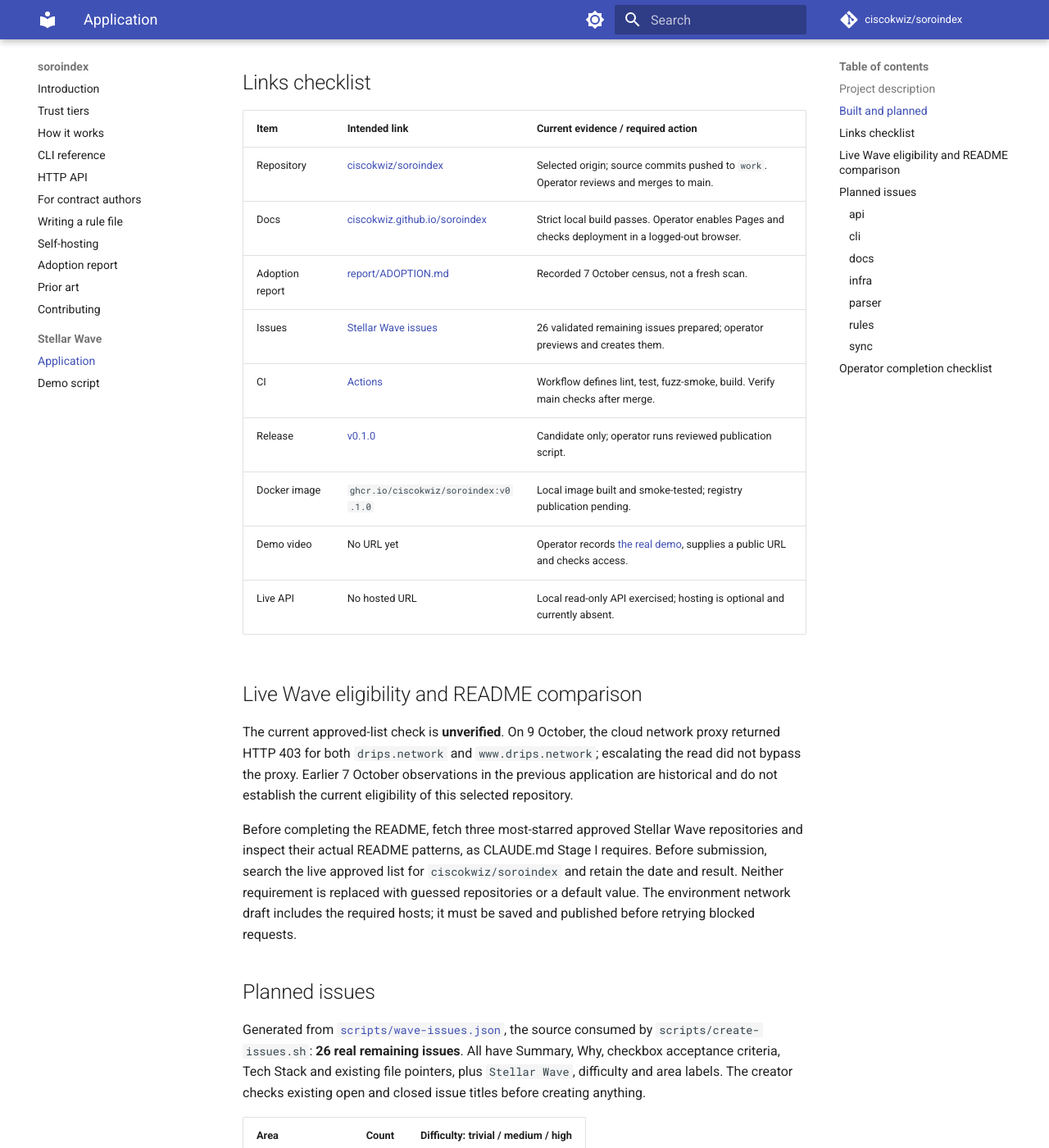
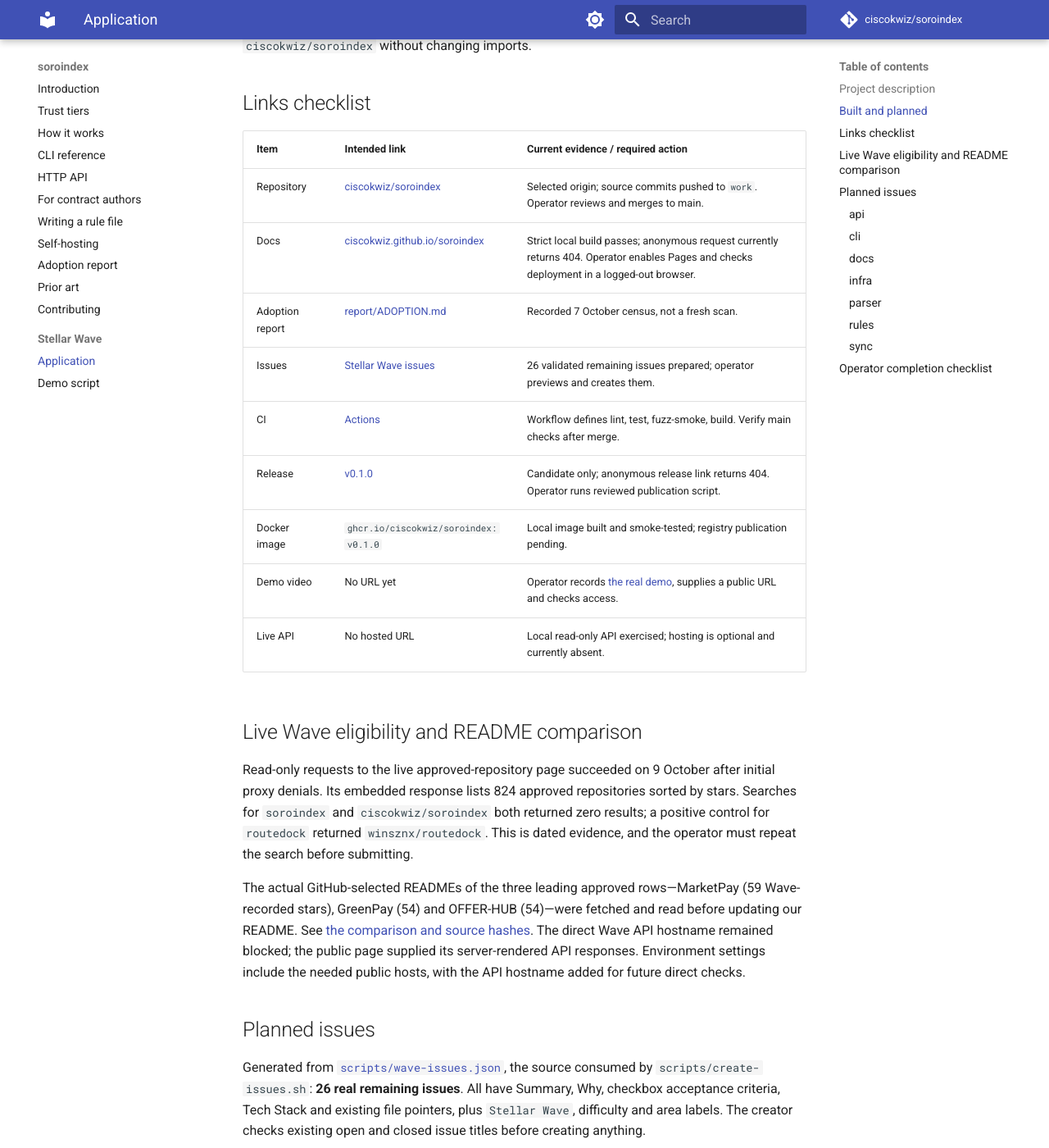
Before and after one commit to Soroban-CII/soroindex, an MkDocs documentation site: the page built from docs/wave/APPLICATION.md, in a window 1280 px wide and 1400 px high, scrolled down 949 px. Shown: the whole window at 82% size. Built offline with MkDocs 1.6.1 and Material for MkDocs 9.7.7, drawn with Linux system fonts in a browser that asks for light colours; comment, search, counter and statistics services are not loaded; some of the changed text lies outside the part shown.

Commit message:
docs(wave): record successful live eligibility and publication checks

```diff
--- a/docs/wave/APPLICATION.md
+++ b/docs/wave/APPLICATION.md
@@ -1,6 +1,6 @@
 # Stellar Wave application
 
-Prepared 9 October 2026 for the [Stellar Wave program](https://www.drips.network/wave/stellar). Publication and the live approval-list check remain pending; this package is not yet ready to submit.
+Prepared 9 October 2026 for the [Stellar Wave program](https://www.drips.network/wave/stellar). The live approval-list search and README comparison passed; public publication and operator checks remain pending. This package is not yet ready to submit.
 
 ## Project description
 
@@ -17,20 +17,20 @@
 | Item | Intended link | Current evidence / required action |
 | --- | --- | --- |
 | Repository | [ciscokwiz/soroindex](https://github.com/ciscokwiz/soroindex) | Selected origin; source commits pushed to `work`. Operator reviews and merges to main. |
-| Docs | [ciscokwiz.github.io/soroindex](https://ciscokwiz.github.io/soroindex/) | Strict local build passes. Operator enables Pages and checks deployment in a logged-out browser. |
+| Docs | [ciscokwiz.github.io/soroindex](https://ciscokwiz.github.io/soroindex/) | Strict local build passes; anonymous request currently returns 404. Operator enables Pages and checks deployment in a logged-out browser. |
 | Adoption report | [report/ADOPTION.md](https://github.com/ciscokwiz/soroindex/blob/main/report/ADOPTION.md) | Recorded 7 October census, not a fresh scan. |
 | Issues | [Stellar Wave issues](https://github.com/ciscokwiz/soroindex/issues?q=label%3A%22Stellar+Wave%22) | 26 validated remaining issues prepared; operator previews and creates them. |
 | CI | [Actions](https://github.com/ciscokwiz/soroindex/actions/workflows/ci.yml) | Workflow defines lint, test, fuzz-smoke, build. Verify main checks after merge. |
-| Release | [v0.1.0](https://github.com/ciscokwiz/soroindex/releases/tag/v0.1.0) | Candidate only; operator runs reviewed publication script. |
+| Release | [v0.1.0](https://github.com/ciscokwiz/soroindex/releases/tag/v0.1.0) | Candidate only; anonymous release link returns 404. Operator runs reviewed publication script. |
 | Docker image | `ghcr.io/ciscokwiz/soroindex:v0.1.0` | Local image built and smoke-tested; registry publication pending. |
 | Demo video | No URL yet | Operator records [the real demo](DEMO.md), supplies a public URL and checks access. |
 | Live API | No hosted URL | Local read-only API exercised; hosting is optional and currently absent. |
 
 ## Live Wave eligibility and README comparison
 
-The current approved-list check is **unverified**. On 9 October, the cloud network proxy returned HTTP 403 for both `drips.network` and `www.drips.network`; escalating the read did not bypass the proxy. Earlier 7 October observations in the previous application are historical and do not establish the current eligibility of this selected repository.
+Read-only requests to the live approved-repository page succeeded on 9 October after initial proxy denials. Its embedded response lists 824 approved repositories sorted by stars. Searches for `soroindex` and `ciscokwiz/soroindex` both returned zero results; a positive control for `routedock` returned `winsznx/routedock`. This is dated evidence, and the operator must repeat the search before submitting.
 
-Before completing the README, fetch three most-starred approved Stellar Wave repositories and inspect their actual README patterns, as CLAUDE.md Stage I requires. Before submission, search the live approved list for `ciscokwiz/soroindex` and retain the date and result. Neither requirement is replaced with guessed repositories or a default value. The environment network draft includes the required hosts; it must be saved and published before retrying blocked requests.
+The actual GitHub-selected READMEs of the three leading approved rows—MarketPay (59 Wave-recorded stars), GreenPay (54) and OFFER-HUB (54)—were fetched and read before updating our README. See [the comparison and source hashes](README-COMPARISON.md). The direct Wave API hostname remained blocked; the public page supplied its server-rendered API responses. Environment settings include the needed public hosts, with the API hostname added for future direct checks.
 
 ## Planned issues
 
@@ -95,7 +95,7 @@
 
 ## Operator completion checklist
 
-1. Review and merge the source branch. Complete the live README comparison and eligibility check when network access is available.
+1. Review and merge the source branch. Recheck the dated live eligibility result before submission.
 2. Preview `DRY_RUN=1 ./scripts/repo-settings.sh` and `DRY_RUN=1 ./scripts/create-issues.sh`, then run the reviewed scripts with appropriate repository rights. Settings enable Pages, private vulnerability reporting, topics and main protection.
 3. Confirm docs renders and all links open in a logged-out browser. Reproduce the demo on a real index, record it and replace the missing video link.
 4. Preview `./scripts/publish-release.sh`; from clean reviewed main, run `./scripts/publish-release.sh --publish` with the operator's registry login. Confirm public release assets, checksums and image access.
```
